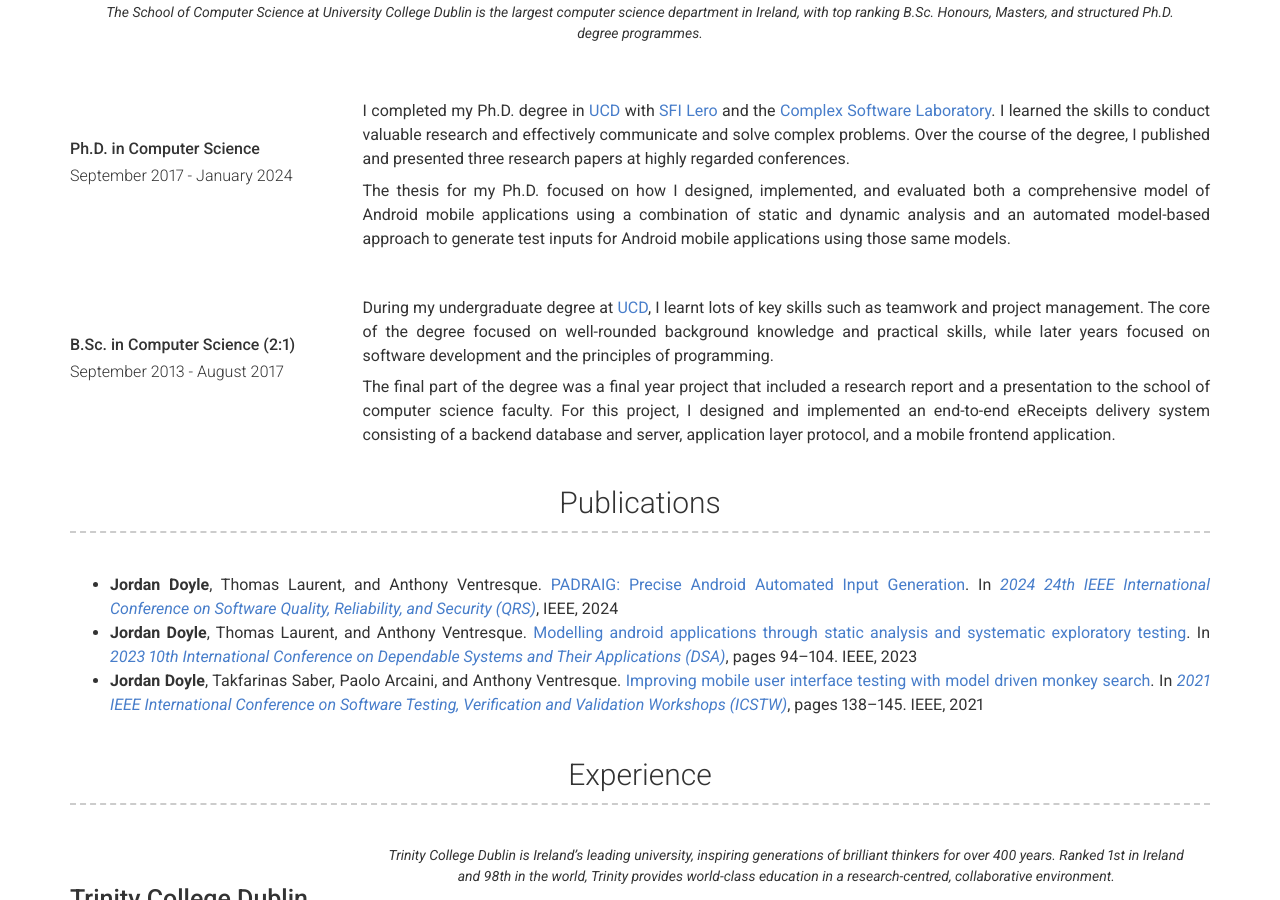
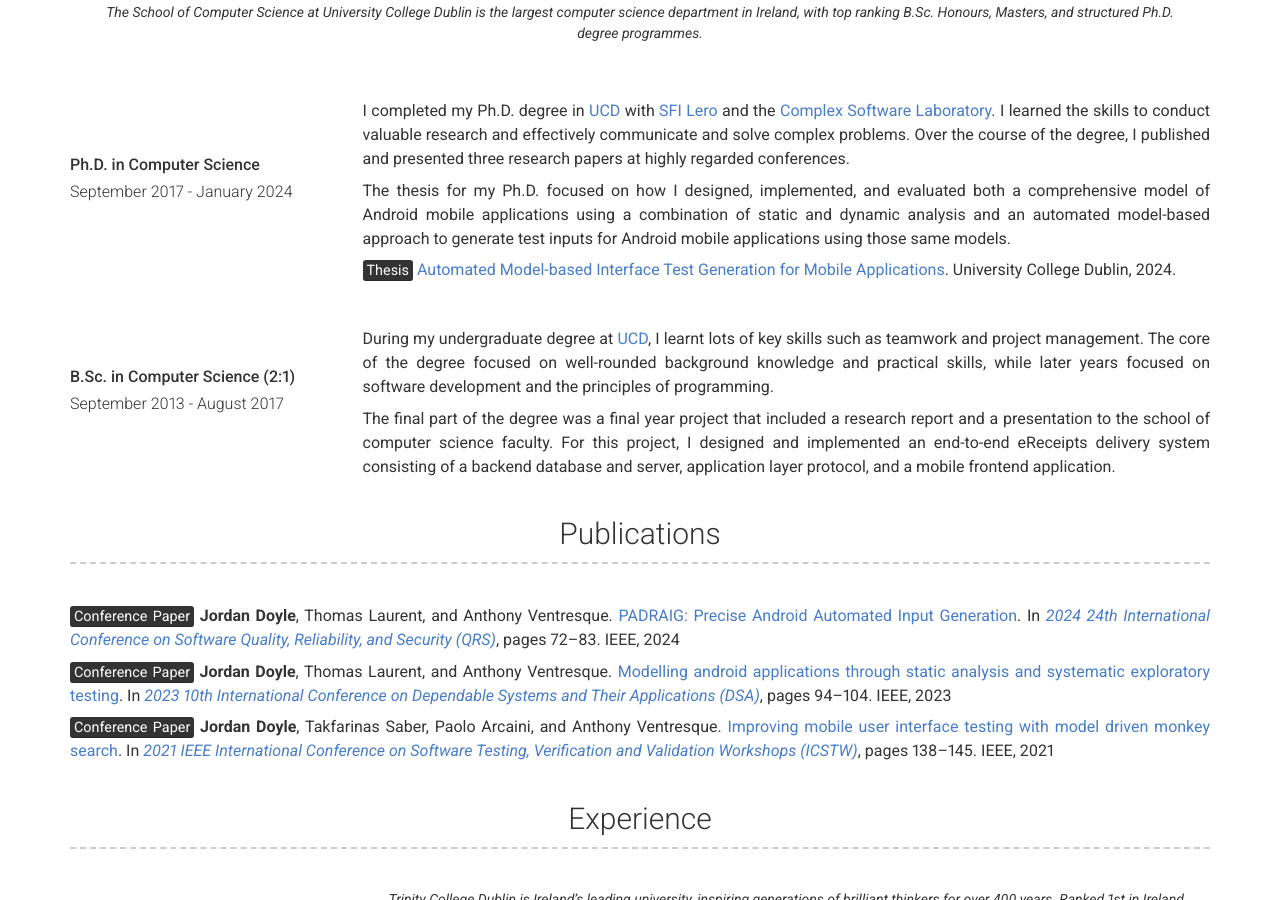
Before and after one commit to jordan2doyle1/jordan2doyle1.github.io, a Jekyll site: the page built from index.md, in a window 1280 px wide and 900 px high, scrolled down 671 px. Built offline with Jekyll 4.4.1, drawn with Linux system fonts in a browser that asks for light colours; nearby versions of some CDN libraries.

Commit message:
Updated gem lock file to build with updated bundle version. Added logger as a dependency and changed @import SCSS syntax to remove deprecated warnings. Included PhD thesis in website content and updated the resume PDF file.

```diff
--- a/Gemfile
+++ b/Gemfile
@@ -4,4 +4,5 @@ gem "jekyll"
 
 group :jekyll_plugins do
   gem "jekyll-seo-tag"
+  gem "logger"
 end
--- a/_config.yml
+++ b/_config.yml
@@ -16,7 +16,7 @@ email: jordandoyle100@gmail.com
 # website_title: Web (Website title override)
 
 # Dark Mode (true/false/never)
-darkmode: false
+darkmode: never
 
 # Social links
 # twitter_username: jekyllrb
@@ -93,6 +93,8 @@ content:
           I completed my Ph.D. degree in [UCD](https://ucd.ie) with [SFI Lero](https://lero.ie/) and the [Complex Software Laboratory](https://csl.scss.tcd.ie/). I learned the skills to conduct valuable research and effectively communicate and solve complex problems. Over the course of the degree, I published and presented three research papers at highly regarded conferences.
 
           The thesis for my Ph.D. focused on how I designed, implemented, and evaluated both a comprehensive model of Android mobile applications using a combination of static and dynamic analysis and an automated model-based approach to generate test inputs for Android mobile applications using those same models.
+
+          <mark>Thesis</mark> [Automated Model-based Interface Test Generation for Mobile Applications](http://hdl.handle.net/10197/27470). University College Dublin, 2024.
       - layout: left
         sub_title: B.Sc. in Computer Science (2:1)
         caption: September 2013 - August 2017
@@ -103,9 +105,11 @@ content:
   - title: Publications
     layout: text
     content: | # this will include new lines to allow paragraphs
-      * **Jordan Doyle**, Thomas Laurent, and Anthony Ventresque. [PADRAIG: Precise Android Automated Input Generation](https://doi.org/10.1109/QRS62785.2024.00017). In [*2024 24th IEEE International Conference on Software Quality, Reliability, and Security (QRS)*](https://qrs24.techconf.org/), IEEE, 2024
-      * **Jordan Doyle**, Thomas Laurent, and Anthony Ventresque. [Modelling android applications through static analysis and systematic exploratory testing](https://doi.org/10.1109/DSA59317.2023.00022). In [*2023 10th International Conference on Dependable Systems and Their Applications (DSA)*](https://dsa23.techconf.org/), pages 94–104. IEEE, 2023
-      * **Jordan Doyle**, Takfarinas Saber, Paolo Arcaini, and Anthony Ventresque. [Improving mobile user interface testing with model driven monkey search](https://doi.org/10.1109/ICSTW52544.2021.00034). In [*2021 IEEE International Conference on Software Testing, Verification and Validation Workshops (ICSTW)*](https://icst2021.icmc.usp.br/), pages 138–145. IEEE, 2021
+      <mark>Conference Paper</mark> **Jordan Doyle**, Thomas Laurent, and Anthony Ventresque. [PADRAIG: Precise Android Automated Input Generation](https://doi.org/10.1109/QRS62785.2024.00017). In [*2024 24th International Conference on Software Quality, Reliability, and Security (QRS)*](https://qrs24.techconf.org/), pages 72--83. IEEE, 2024
+
+      <mark>Conference Paper</mark> **Jordan Doyle**, Thomas Laurent, and Anthony Ventresque. [Modelling android applications through static analysis and systematic exploratory testing](https://doi.org/10.1109/DSA59317.2023.00022). In [*2023 10th International Conference on Dependable Systems and Their Applications (DSA)*](https://dsa23.techconf.org/), pages 94–104. IEEE, 2023
+
+      <mark>Conference Paper</mark> **Jordan Doyle**, Takfarinas Saber, Paolo Arcaini, and Anthony Ventresque. [Improving mobile user interface testing with model driven monkey search](https://doi.org/10.1109/ICSTW52544.2021.00034). In [*2021 IEEE International Conference on Software Testing, Verification and Validation Workshops (ICSTW)*](https://icst2021.icmc.usp.br/), pages 138–145. IEEE, 2021
   - title: Experience
     layout: list
     content:
--- a/_sass/modern.scss
+++ b/_sass/modern.scss
@@ -1,8 +1,8 @@
-@import "base";
-@import "button";
-@import "type";
-@import "dark";
-@import "icons";
+@use "base" as *;
+@use "button" as *;
+@use "type" as *;
+@use "dark" as *;
+@use "icons" as *;
 
 .header-right p {
   margin-bottom: 3px;
--- a/assets/main.scss
+++ b/assets/main.scss
@@ -2,4 +2,4 @@
 # Front matter comment to ensure Jekyll properly reads file.
 ---
 
-@import 'modern';
+@use 'modern' as *;
```
Also changed, not shown: Gemfile.lock, 1 other file.
